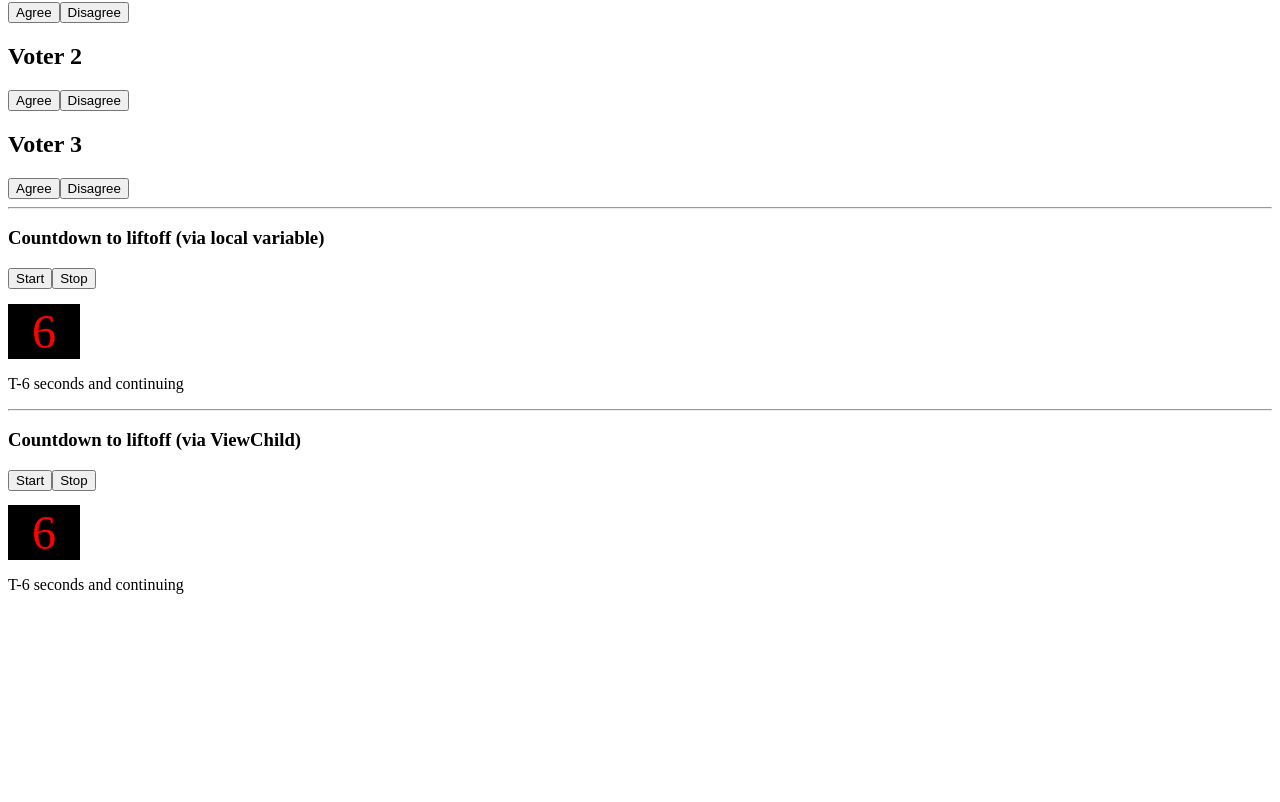
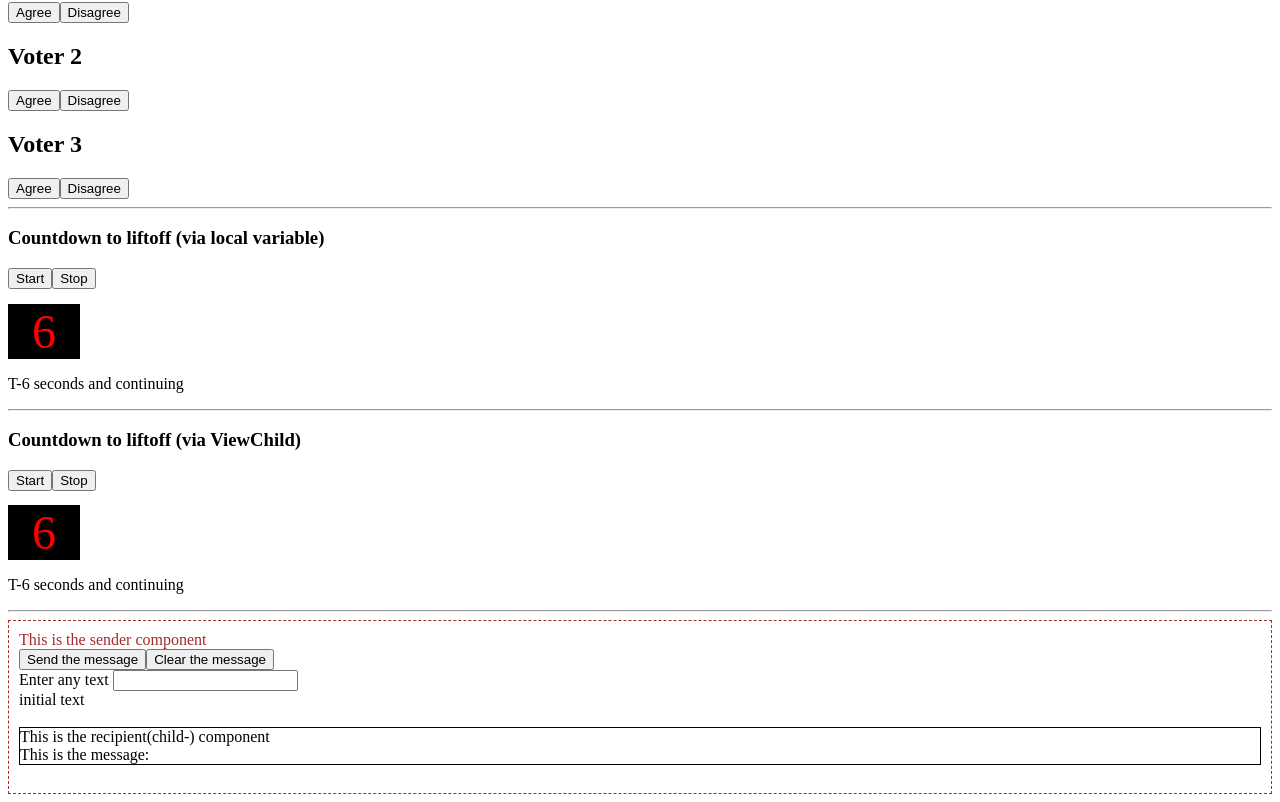
Before and after one commit to myDevRepo2019/_learning-component-interaction, an Angular app: page / in a window 1280 px wide. Shown: the part 868-1670 px from the top of the page. Before the commit the page ends 1478 px from the top, so only its background shows below. Built offline with nearby package versions, Linux system fonts and the light colour scheme.

Commit message:
basic Subject observable tests (sender/recipient components)

```diff
--- a/src/app/app.component.html
+++ b/src/app/app.component.html
@@ -9,3 +9,5 @@
 <app-countdown-parent-lv></app-countdown-parent-lv>
 <hr>
 <app-countdown-parent-viewchild></app-countdown-parent-viewchild>
+<hr>
+<app-sender></app-sender>
--- a/src/app/app.module.ts
+++ b/src/app/app.module.ts
@@ -21,6 +21,8 @@ import { CountdownTimerComponent } from './countdown/countdown-timer.component';
 
 import { CountdownViewChildParentComponent} from './countdown-viewchild/countdown-parent-vc.component';
 import { CountdownViewChildTimerComponent } from './countdown-viewchild/countdown-timer-vc.component';
+import { RecipientComponent } from './observable-data-exchange/recipient.component';
+import { SenderComponent } from './observable-data-exchange/sender.compontent';
 
 @NgModule({
   declarations: [
@@ -36,7 +38,9 @@ import { CountdownViewChildTimerComponent } from './countdown-viewchild/countdow
     CountdownTimerComponent,
     CountdownLocalVarParentComponent,
     CountdownViewChildParentComponent,
-    CountdownViewChildTimerComponent
+    CountdownViewChildTimerComponent,
+    RecipientComponent,
+    SenderComponent
   ],
   imports: [
     BrowserModule,
--- /dev/null
+++ b/src/app/observable-data-exchange/messages.service.ts
@@ -0,0 +1,20 @@
+import {Observable, Subject} from 'rxjs';
+import { Injectable } from '@angular/core';
+
+@Injectable({providedIn: 'root'})
+export class MessageService {
+    private subject = new Subject<any>();
+
+    sendMessage(message: string) {
+
+        this.subject.next(message);
+    }
+
+    getMessage(): Observable<any> {
+        return this.subject.asObservable();
+    }
+
+    clearMessage() {
+        this.subject.next();
+    }
+}
--- /dev/null
+++ b/src/app/observable-data-exchange/recipient.component.html
@@ -0,0 +1,4 @@
+<div style="border: 1px solid black">
+    This is the recipient(child-) component<br>
+    This is the message: {{message}}<br>
+</div>
--- /dev/null
+++ b/src/app/observable-data-exchange/recipient.component.ts
@@ -0,0 +1,25 @@
+import {Component, OnDestroy} from '@angular/core';
+import { MessageService} from './messages.service';
+import {Subscription} from 'rxjs';
+
+
+@Component(
+    {
+        selector: 'app-recipient',
+        templateUrl: './recipient.component.html'
+    })
+
+export class RecipientComponent implements OnDestroy {
+
+    message: string;
+    subscription: Subscription;
+
+    constructor(private messageService: MessageService) {
+        // subscribe to messages, available through the service
+        this.subscription = this.messageService.getMessage().subscribe( message => {this.message = message; });
+    }
+
+    ngOnDestroy() {
+        this.subscription.unsubscribe();
+    }
+}
--- /dev/null
+++ b/src/app/observable-data-exchange/sender.component.html
@@ -0,0 +1,17 @@
+<div style="border: 1px dashed brown; padding: 10px">
+    <span style="color: brown">This is the sender component</span><br>
+    <button (click)="sendMessage()">Send the message</button>
+    <button (click)="clearMessage()">Clear the message</button>
+    <br>
+    Enter any text
+    <input
+        (keyup)="sendEnteredText($event)"
+        id="enteredText"
+        name="enteredText"
+    ><br>
+    {{displayedText}}
+
+    <br><br>
+    <app-recipient></app-recipient>
+    <br>
+</div>
--- /dev/null
+++ b/src/app/observable-data-exchange/sender.compontent.ts
@@ -0,0 +1,33 @@
+import { Component} from '@angular/core';
+import { Observable } from 'rxjs';
+import { MessageService} from './messages.service';
+
+
+@Component({
+    selector: 'app-sender',
+    templateUrl: './sender.component.html'
+})
+
+export class SenderComponent {
+
+    displayedText: string;
+    constructor(private messageService: MessageService) {
+        // nothing
+        this.displayedText = 'initial text';
+    }
+
+    sendMessage() {
+        this.messageService.sendMessage('Message from Sender Component to Recipient Component');
+    }
+
+    sendEnteredText(passedEvent: any) {
+        this.messageService.sendMessage(passedEvent.target.value);
+        this.displayedText = passedEvent.target.value ;
+        // console.log(passedEvent.target.value);
+    }
+
+    clearMessage() {
+        this.messageService.clearMessage();
+    }
+
+}
```
Also changed, not shown: src/app/hero/hero-parent.component.ts (+10 -10 lines).
